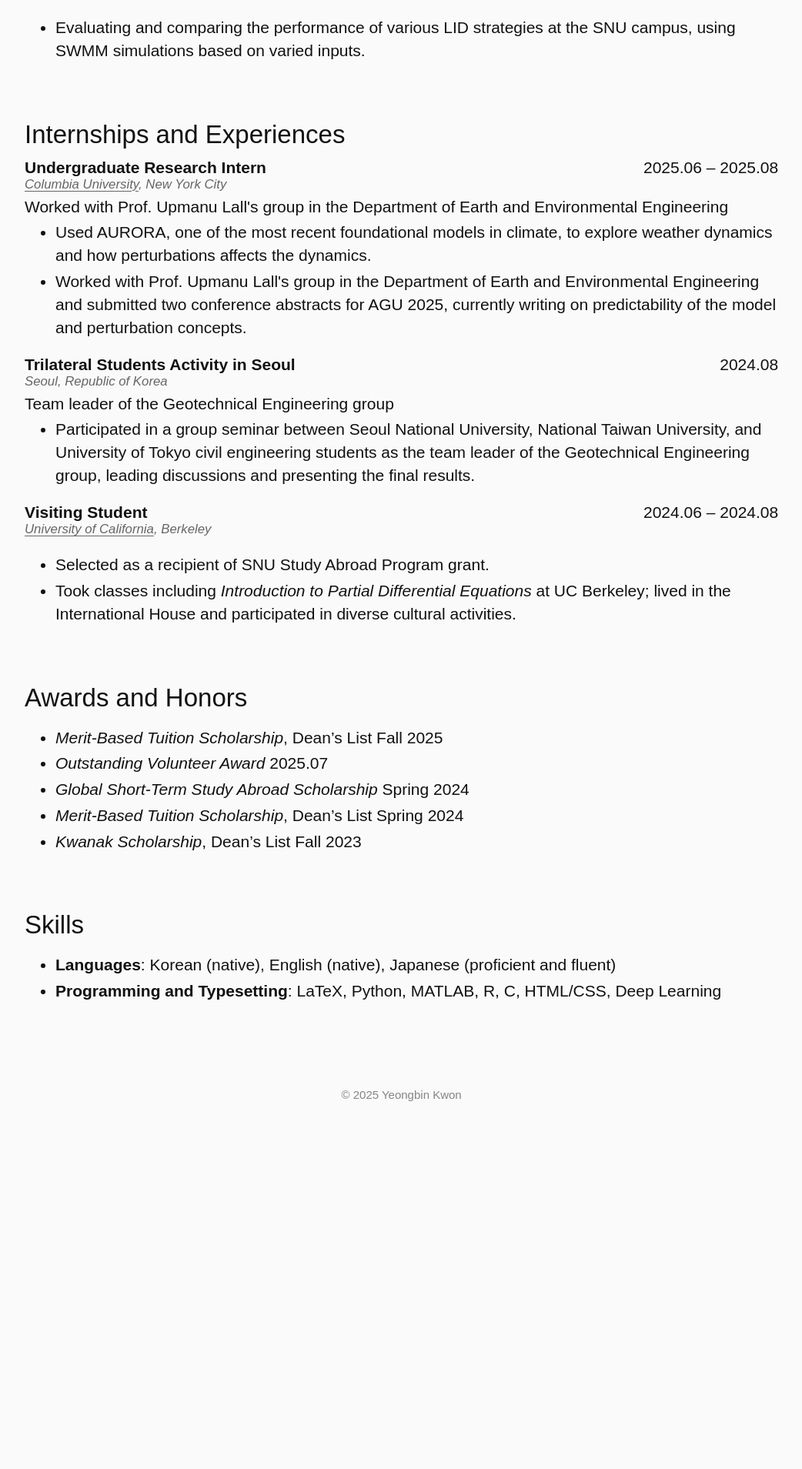
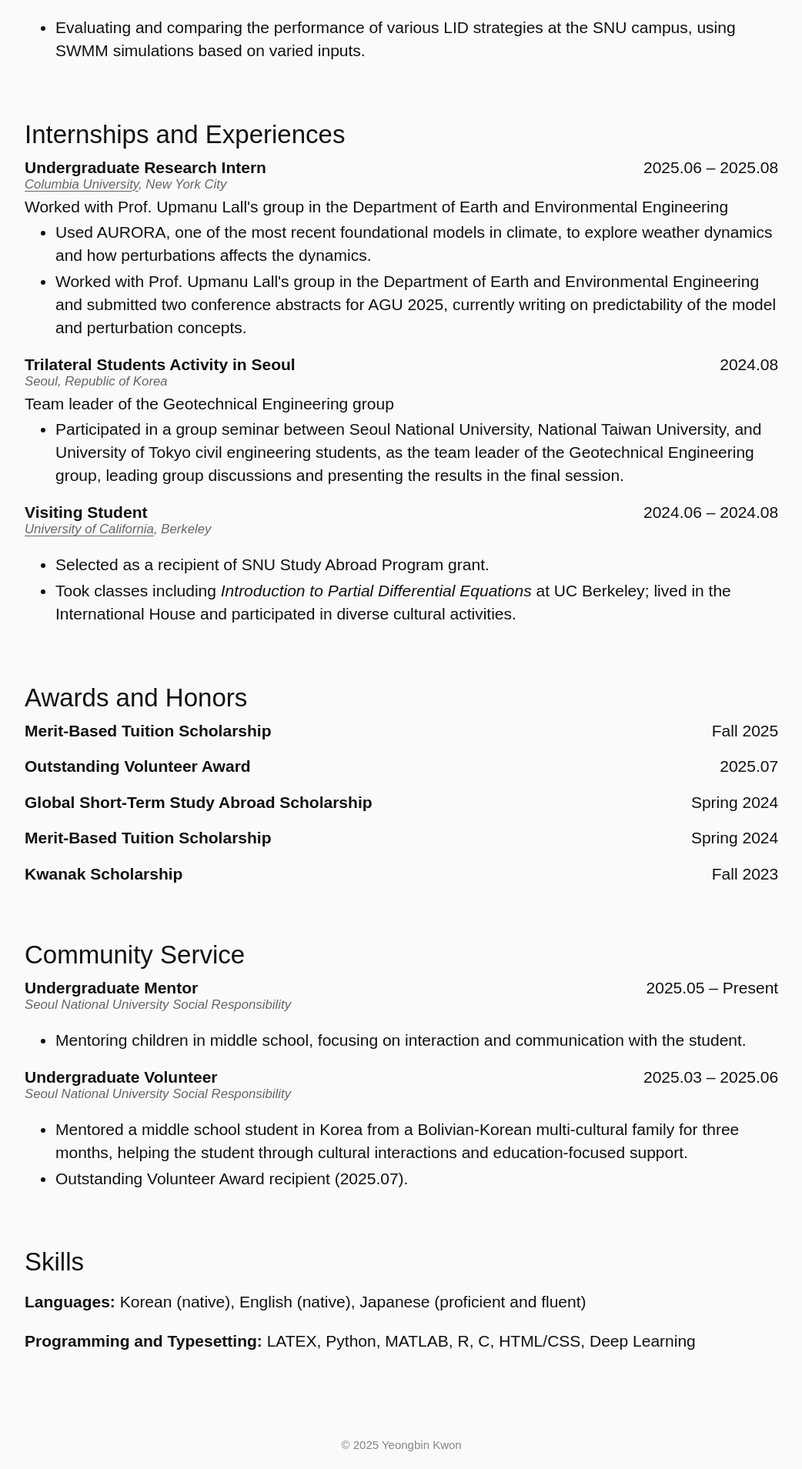
Before and after one commit to Zeugnis04/research, a Jekyll site: the page built from cv.md, in a window 1280 px wide. Shown: the part 1298-3207 px from the top of the page at 77% size, without its empty margins (144-1186 px from the left). Built offline with Jekyll 4.4.1, drawn with Linux system fonts in a browser that asks for light colours; before the commit the page ends 2752 px from its top, so only the background shows below that.

Commit message:
cvupdate

```diff
--- a/_config.yml
+++ b/_config.yml
@@ -6,6 +6,7 @@
 author: Yeongbin Kwon
 description: Research
 show_author: true
+google_analytics: G-QGXVPV6SN8
 markdown: kramdown
 baseurl: "/academic"
 markdown_ext: "markdown,mkdown,mkdn,mkd,md"
--- a/_includes/head.html
+++ b/_includes/head.html
@@ -13,6 +13,17 @@
     {% endif %}
   {% endif %}
   <meta name="description" content="{% if page.excerpt %}{{ page.excerpt | strip_html | strip_newlines | truncate: 160 }}{% else %}{{ site.description }}{% endif %}">
+  {% if site.google_analytics %}
+  <!-- Google tag (gtag.js) -->
+  <script async src="https://www.googletagmanager.com/gtag/js?id={{ site.google_analytics }}"></script>
+  <script>
+    window.dataLayer = window.dataLayer || [];
+    function gtag(){dataLayer.push(arguments);}
+    gtag('js', new Date());
+
+    gtag('config', '{{ site.google_analytics }}');
+  </script>
+  {% endif %}
   <script>
   (function(d) {
     var config = {
--- a/_sass/_site-style.scss
+++ b/_sass/_site-style.scss
@@ -282,6 +282,16 @@
   font-size: 0.80em;
   color: #666;
   margin-bottom: 0.2rem;
+}
+
+.cv-awards {
+  display: flex;
+  flex-direction: column;
+  gap: 0.5rem;
+}
+
+.award-entry {
+  width: 90%;
 }
 
 /* On smaller screens, move location inline and stack date if needed */
--- a/cv.md
+++ b/cv.md
@@ -108,7 +108,7 @@
   Team leader of the Geotechnical Engineering group
 </div>
 <ul>
-  <li>Participated in a group seminar between Seoul National University, National Taiwan University, and University of Tokyo civil engineering students as the team leader of the Geotechnical Engineering group, leading discussions and presenting the final results.</li>
+  <li>Participated in a group seminar between Seoul National University, National Taiwan University, and University of Tokyo civil engineering students, as the team leader of the Geotechnical Engineering group, leading group discussions and presenting the results in the final session.</li>
 </ul>
 
 <!-- Visiting Student -->
@@ -128,12 +128,71 @@
 
 
 ## Awards and Honors
-- *Merit-Based Tuition Scholarship*, Dean's List <span class="date">Fall 2025</span>
-- *Outstanding Volunteer Award* <span class="date">2025.07</span>
-- *Global Short-Term Study Abroad Scholarship* <span class="date">Spring 2024</span>
-- *Merit-Based Tuition Scholarship*, Dean's List <span class="date">Spring 2024</span>
-- *Kwanak Scholarship*, Dean's List <span class="date">Fall 2023</span>
+
+<div class="cv-awards">
+  <div class="edu-header award-entry">
+    <div class="edu-left">
+      <strong>Merit-Based Tuition Scholarship</strong>
+    </div>
+    <span class="date">Fall 2025</span>
+  </div>
+
+  <div class="edu-header award-entry">
+    <div class="edu-left">
+      <strong>Outstanding Volunteer Award</strong>
+    </div>
+    <span class="date">2025.07</span>
+  </div>
+
+  <div class="edu-header award-entry">
+    <div class="edu-left">
+      <strong>Global Short-Term Study Abroad Scholarship</strong>
+    </div>
+    <span class="date">Spring 2024</span>
+  </div>
+
+  <div class="edu-header award-entry">
+    <div class="edu-left">
+      <strong>Merit-Based Tuition Scholarship</strong>
+    </div>
+    <span class="date">Spring 2024</span>
+  </div>
+
+  <div class="edu-header award-entry">
+    <div class="edu-left">
+      <strong>Kwanak Scholarship</strong>
+    </div>
+    <span class="date">Fall 2023</span>
+  </div>
+</div>
+
+## Community Service
+
+<div class="edu-header">
+  <div class="edu-left">
+    <strong>Undergraduate Mentor</strong>
+    <span class="location-inline">Seoul National University Social Responsibility</span>
+  </div>
+  <span class="date">2025.05 – Present</span>
+</div>
+<div class="location-block">Seoul National University Social Responsibility</div>
+<ul>
+  <li>Mentoring children in middle school, focusing on interaction and communication with the student.</li>
+</ul>
+
+<div class="edu-header">
+  <div class="edu-left">
+    <strong>Undergraduate Volunteer</strong>
+    <span class="location-inline">Seoul National University Social Responsibility</span>
+  </div>
+  <span class="date">2025.03 – 2025.06</span>
+</div>
+<div class="location-block">Seoul National University Social Responsibility</div>
+<ul>
+  <li>Mentored a middle school student in Korea from a Bolivian-Korean multi-cultural family for three months, helping the student through cultural interactions and education-focused support.</li>
+  <li>Outstanding Volunteer Award recipient (2025.07).</li>
+</ul>
 
 ## Skills
-- **Languages**: Korean (native), English (native), Japanese (proficient and fluent)
-- **Programming and Typesetting**: LaTeX, Python, MATLAB, R, C, HTML/CSS, Deep Learning
+<p><strong>Languages:</strong> Korean (native), English (native), Japanese (proficient and fluent)</p>
+<p><strong>Programming and Typesetting:</strong> LATEX, Python, MATLAB, R, C, HTML/CSS, Deep Learning</p>
```
